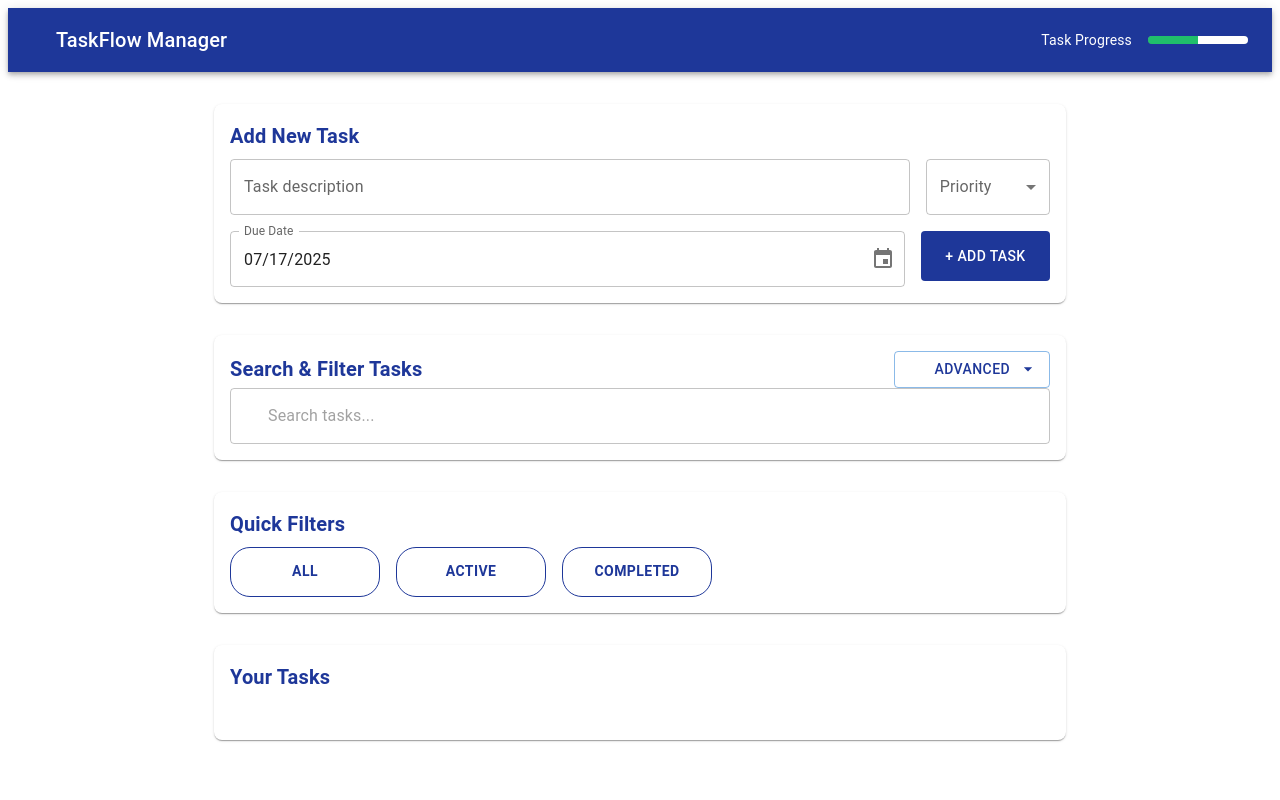
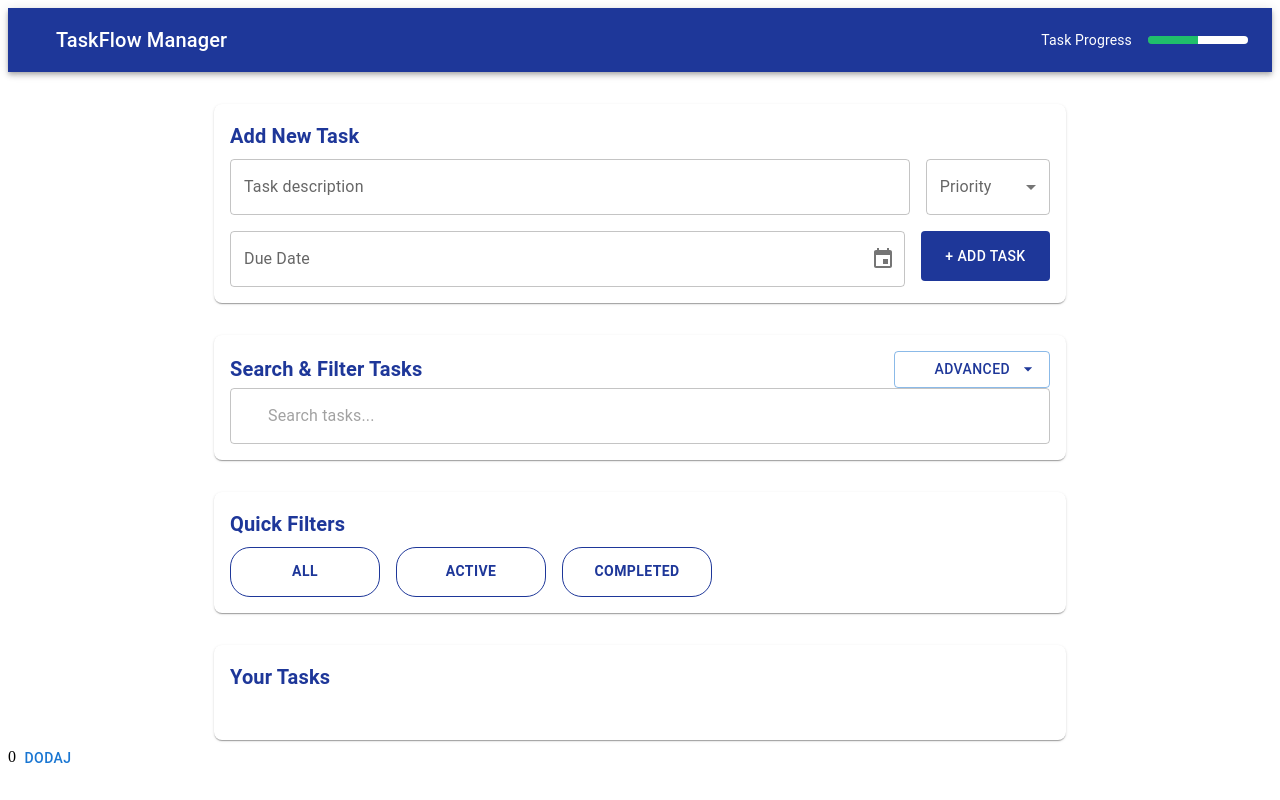
Before and after one commit to Justa367/ReactTaskWebSite, a React (Vite) app in the folder TodoTasks/: page / in a window 1280 px wide. Built offline with nearby package versions, Linux system fonts and the light colour scheme; some icons are missing.

Commit message:
Show FormProvider and useState
Signed-off-by: martynakruczek <martyna.kruczek@iteo.com>

```diff
--- a/TodoTasks/src/App.tsx
+++ b/TodoTasks/src/App.tsx
@@ -1,12 +1,16 @@
 import { MainHeader } from './main-header/main-header.tsx';
 import { AddTaskForm } from './add-task-form/add-task-form.tsx';
-import { Box, Container, Stack } from '@mui/material';
+import { Box, Button, Container, Stack } from '@mui/material';
 import { SearchAndFilterForm } from './search-and-filters/search-and-filter-form.tsx';
 import { QuickFilterForm } from './quick-filters/quick-filter-form.tsx';
 import { DisplayTaskCard } from './display-tasks/display-task-form.tsx';
+import { useState } from 'react';
 
 export default function App() {
   const appName = 'TaskFlow Manager';
+  const [counter, setCounter] = useState(0);
+  //TODO: useState for tasks
+  // const [tasks, setTasks] = useState<Array<any>>([]);
 
   return (
     <Box>
@@ -14,12 +18,26 @@ export default function App() {
       <Container maxWidth="md" sx={{ mt: 4 }}>
         <Stack spacing={4}>
           <AddTaskForm />
-          {/*TODO: wynieść te CARDY tak jak jest to zrobione w AddTaskForm*/}
           <SearchAndFilterForm />
           <QuickFilterForm />
           <DisplayTaskCard />
         </Stack>
       </Container>
+      {counter}
+      <Button
+        onClick={() => {
+          setCounter((prevState) => {
+            // console.log(prevState);
+            return prevState + 1;
+          });
+          // setTasks((prevState) => {
+          //   // console.log(prevState);
+          //   return [...prevState, counter];
+          // });
+        }}
+      >
+        Dodaj
+      </Button>
     </Box>
   );
 }
--- a/TodoTasks/src/add-task-form/add-task-form.tsx
+++ b/TodoTasks/src/add-task-form/add-task-form.tsx
@@ -1,13 +1,8 @@
 import { Card, CardContent, Stack, Typography, Button } from '@mui/material';
 import { TaskDescription } from './task-description.tsx';
 import { DateInput } from './date-input.tsx';
-import { useForm } from 'react-hook-form';
+import { FormProvider, useForm } from 'react-hook-form';
 import type { SubmitHandler } from 'react-hook-form';
-
-//TODO: npm i react-hook-form
-//TODO: Stworzyc formularz z react-hook-form używając register i useForm
-//TODO: na submicie console.log z wartoscami z formularza
-//TODO: register musi być przekazany do komponentów z formularza - task description i choose date (propsem)
 
 type FormValues = {
   taskDescription: string;
@@ -16,9 +11,12 @@ type FormValues = {
 };
 
 export const AddTaskForm = () => {
-  const { register, handleSubmit, control } = useForm<FormValues>();
+  const form = useForm<FormValues>();
+
+  const { handleSubmit } = form;
 
   const onSubmit: SubmitHandler<FormValues> = (data) => {
+    //TODO add new element to tasks useState - tablica obiektów
     console.log('Form data:', data);
   };
 
@@ -29,11 +27,12 @@ export const AddTaskForm = () => {
           Add New Task
         </Typography>
       </CardContent>
+      <FormProvider {...form}>
         <form onSubmit={handleSubmit(onSubmit)}>
           <Stack spacing={2}>
-          <TaskDescription register={register} />
+            <TaskDescription />
             <Stack spacing={2} direction="row">
-            <DateInput control={control} />
+              <DateInput />
               <Button
                 type="submit"
                 variant="contained"
@@ -45,6 +44,7 @@ export const AddTaskForm = () => {
             </Stack>
           </Stack>
         </form>
+      </FormProvider>
     </Card>
   );
 };
--- a/TodoTasks/src/add-task-form/date-input.tsx
+++ b/TodoTasks/src/add-task-form/date-input.tsx
@@ -1,18 +1,15 @@
-import { LocalizationProvider } from '@mui/x-date-pickers/LocalizationProvider';
-import { AdapterDayjs } from '@mui/x-date-pickers/AdapterDayjs';
 import { DatePicker } from '@mui/x-date-pickers/DatePicker';
-import { Controller } from 'react-hook-form';
+import { Controller, useFormContext } from 'react-hook-form';
 import { Stack } from '@mui/material';
-import dayjs from 'dayjs';
 
-export const DateInput = ({ control }: any) => {
+export const DateInput = () => {
+  const { control } = useFormContext();
+
   return (
     <Stack direction="row" spacing={2} alignItems="center" sx={{ width: '100%' }}>
-      <LocalizationProvider dateAdapter={AdapterDayjs}>
       <Controller
         name="date"
         control={control}
-          defaultValue={dayjs()}
         render={({ field }) => (
           <DatePicker
             label="Due Date"
@@ -22,7 +19,6 @@ export const DateInput = ({ control }: any) => {
           />
         )}
       />
-      </LocalizationProvider>
     </Stack>
   );
 };
--- a/TodoTasks/src/add-task-form/task-description.tsx
+++ b/TodoTasks/src/add-task-form/task-description.tsx
@@ -1,6 +1,10 @@
 import { FormControl, InputLabel, Select, MenuItem, Stack, TextField } from '@mui/material';
+import { useFormContext } from 'react-hook-form';
 
-export const TaskDescription = ({ register }: any) => {
+export const TaskDescription = () => {
+  const { register } = useFormContext();
+
+  //TODO change na Controller select and textfield
   return (
     <Stack direction="row" spacing={2} alignItems="center" sx={{ width: '100%' }}>
       <TextField
--- a/TodoTasks/src/main.tsx
+++ b/TodoTasks/src/main.tsx
@@ -2,11 +2,15 @@ import * as React from 'react';
 import * as ReactDOM from 'react-dom/client';
 import { StyledEngineProvider } from '@mui/material/styles';
 import App from './App';
+import { AdapterDayjs } from '@mui/x-date-pickers/AdapterDayjs';
+import { LocalizationProvider } from '@mui/x-date-pickers/LocalizationProvider';
 
 ReactDOM.createRoot(document.querySelector('#root')!).render(
   <React.StrictMode>
     <StyledEngineProvider injectFirst>
-      <App />
+      <LocalizationProvider dateAdapter={AdapterDayjs}>
+        <App />
+      </LocalizationProvider>
     </StyledEngineProvider>
   </React.StrictMode>,
 );
```
Lines whose indentation alone changed are shown as unchanged.
